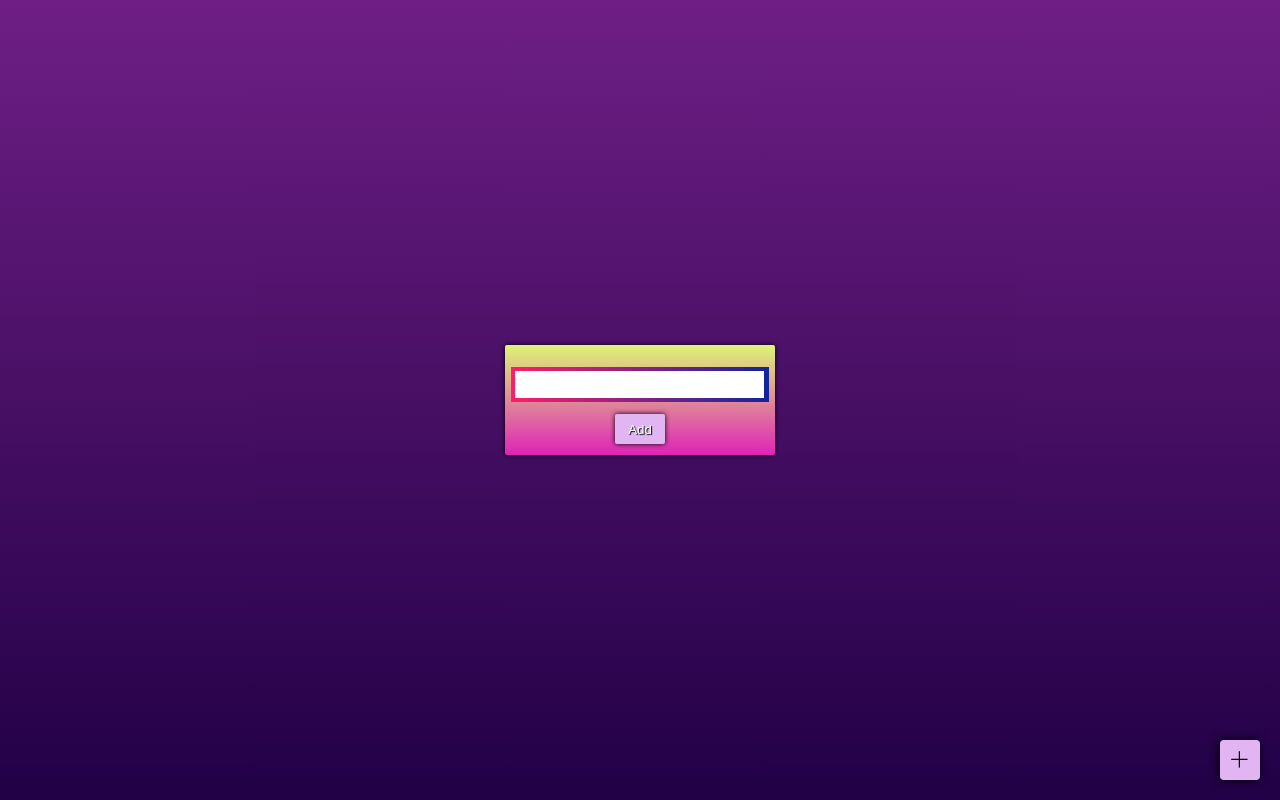
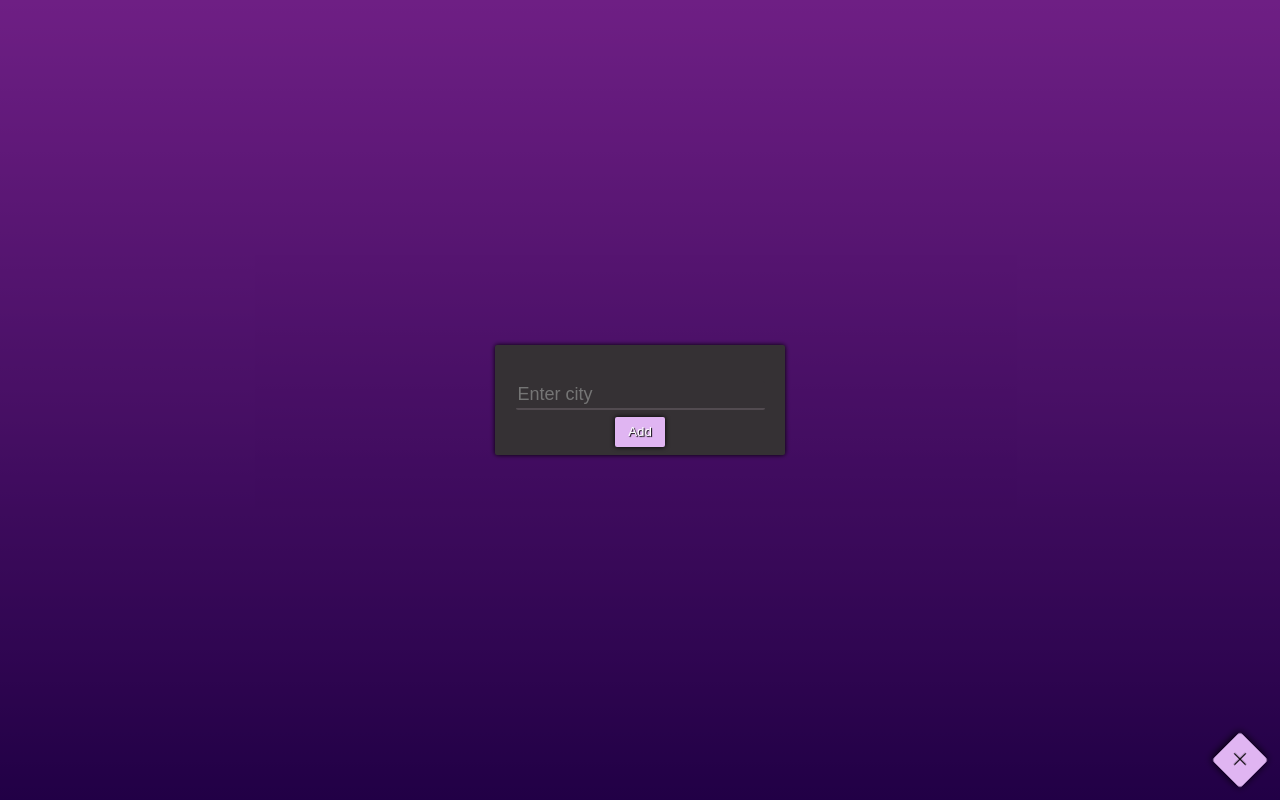
Before and after one commit to BerryJohn/react-weatherapp, a React (Create React App) app: page / in a window 1280 px wide. Both pictures are taken after a click on the button 1240 px from the left and 760 px from the top of the page. Built offline with nearby package versions, Linux system fonts and the light colour scheme.

Commit message:
Last polish to code, final version realse(?)

```diff
--- a/src/components/AddPinForm/AddPinForm.tsx
+++ b/src/components/AddPinForm/AddPinForm.tsx
@@ -60,7 +60,10 @@ const AddPinForm: FC<IAddPinForm> = (props) => {
 
     const closeHandler = (e:any) => {
         if(e.target == formWrapper.current)
-            props.openHandler();
+            {
+                props.openHandler();
+                setCityError('');
+            }
     }
 
     return (
@@ -69,9 +72,14 @@ const AddPinForm: FC<IAddPinForm> = (props) => {
                 <CityError>
                     {cityInputError}
                 </CityError>
-                <InputWrapper>
-                    <FormInput value={cityInput} type='text' onChange={e => setCityInput(e.target.value)} />
-                </InputWrapper>
+                    <FormInput
+                        placeholder='Enter city'
+                        value={cityInput}
+                        type='text'
+                        onChange={e => setCityInput(e.target.value)}
+                        maxLength={60}
+                        minLength={1}
+                    />
                 <InputButton onClick={addCityHandler}>Add</InputButton>
             </Form>
         </Wrapper>
@@ -96,7 +104,6 @@ const Wrapper = styled.div<IWrapper>`
     visibility:hidden;
     background-color:#0000000;
     transform:scale(0.8);
-
     ${props => (props.open && `
         visibility:visible;
         background-color:#0000007b;
@@ -109,18 +116,19 @@ interface IForm {
     open: boolean;
 }
 const Form = styled.div<IForm>`
-    background: rgb(223,36,183);
-    background: linear-gradient(0deg, rgba(223,36,183,1) 0%, rgba(221,244,119,1) 100%);
+    background: #353134;
     display:flex;
     flex-direction:column;
     align-items:center;
     justify-content:space-around;
-    width:250px;
-    height:100px;
+    width:270px;
+    min-height:100px;
+    max-height:120px;
     border-radius:2px;
     opacity:0;
     box-shadow: black 0px 0px 5px;
     padding:5px 10px;
+    transition:.2s;
     ${props => (props.open && `
         opacity:1;
     `
@@ -132,17 +140,15 @@ const FormInput = styled.input`
     font-size:18px;
     width:245px;
     border:none;
-
+    background: #353134;
+    border-bottom:2px solid #524b50;
+    color:white;
+    transition:.2s;
+    border-radius:2px;
     &:focus{
-        border:none;
+        border-bottom:2px solid rgba(64,0,134,1);
         outline:none;
     }
-`;
-
-const InputWrapper = styled.div`
-    width:100%;
-    padding:4px;
-    background: linear-gradient(to right, #ff1e69, #10259c);
 `;
 
 const InputButton = styled.button`
@@ -170,6 +176,7 @@ const InputButton = styled.button`
 `;
 
 const CityError = styled.p`
-    color:black;
+    color:#ff004c;
     margin:0;
+    height:20px;
 `;
--- a/src/components/App.tsx
+++ b/src/components/App.tsx
@@ -37,8 +37,8 @@ const App = () => {
         <Wrapper>
             <GlobalStyle />
             <WeatherPins cities={cities} setCities={setCitiesHandler} />
-            <AddPinForm visible={formOpen} setCities={setCitiesHandler} openHandler={openFormHandler}/>
-            <AddPinButton onClick={openFormHandler}>
+            <AddPinForm visible={formOpen} setCities={setCitiesHandler} openHandler={openFormHandler} />
+            <AddPinButton isOpen={formOpen} onClick={openFormHandler}>
                 <VscAdd />
             </AddPinButton>
         </Wrapper>
@@ -49,12 +49,15 @@ export default App;
 
 const Wrapper = styled.div`
       min-width:100vw;
+      max-width:100vw;
       min-height:100vh;
       position:relative;
-      overflow-y:hidden;
 `;
 
-const AddPinButton = styled.button`
+interface IAddPinButton {
+    isOpen: boolean;
+}
+const AddPinButton = styled.button<IAddPinButton>`
     border:none;
     width:40px;
     height:40px;
@@ -70,8 +73,10 @@ const AddPinButton = styled.button`
     justify-content:center;
     font-size:20px;
     transition:.1s;
+    ${props => props.isOpen && 'transform: rotate(45deg);'}
     &:hover{
         transform:scale(1.05);
+        ${props => props.isOpen && 'transform:scale(0.95) rotate(45deg);'}
     }
 `;
 
@@ -86,5 +91,19 @@ const GlobalStyle = createGlobalStyle`
       margin:0px;
       position:relative;
       font-family: 'Lato', sans-serif;
+      overflow-x:hidden;
+      &::-webkit-scrollbar {
+      width: 5px;
+    }
+    &::-webkit-scrollbar-track {
+        background: #353134;
+    }
+    &::-webkit-scrollbar-thumb {
+        background: #888;
+        transition:.1s;
+      }
+      &::-webkit-scrollbar-thumb:hover {
+      background: #555;
+      }
   }
 `;
--- a/src/components/WeatherPins/Pin/Pin.tsx
+++ b/src/components/WeatherPins/Pin/Pin.tsx
@@ -4,7 +4,7 @@ import styled, { css, keyframes } from 'styled-components';
 import { colors } from '../../../styledHelpers/colors';
 import { ICity } from '../../App';
 import API from '../../../helpers/api';
-import { WiBarometer, WiHumidity, WiStrongWind, WiCloud, WiNightAltSnow, WiNightClear, WiNightAltThunderstorm, WiNightAltShowers, WiNightFog, WiNightAltRain, WiNightAltCloudy, WiDaySunny, WiDayCloudy, WiDaySnow, WiDayThunderstorm, WiDayShowers, WiDayRain, WiDayFog } from "react-icons/wi";
+import { WiBarometer, WiHumidity, WiStrongWind, WiNightAltSnow, WiNightClear, WiNightAltThunderstorm, WiNightAltShowers, WiNightFog, WiNightAltRain, WiNightAltCloudy, WiDaySunny, WiDayCloudy, WiDaySnow, WiDayThunderstorm, WiDayShowers, WiDayRain, WiDayFog } from "react-icons/wi";
 import { VscChromeClose } from "react-icons/vsc";
 
 
@@ -61,7 +61,7 @@ const Pin: FC<IPin> = (props) => {
 
     const getCityImage = () => {
         const cityTime = getCityTime();
-        if(cityTime >= 20 && cityTime < 6){
+        if (cityTime >= 20 && cityTime < 6) {
             switch (data?.weather[0].main) {
                 case 'Clouds':
                     return (<WiNightAltCloudy />);
@@ -96,15 +96,17 @@ const Pin: FC<IPin> = (props) => {
                 default:
                     return (<WiDayFog />);
             }
-         }
+        }
     };
 
 
     if (!isLoaded)
         return (
-            <Wrapper>
-                louuuding
-            </Wrapper>
+            <LoadingWrapper>
+                <LoadWrapper>
+                    LOADING
+                </LoadWrapper>
+            </LoadingWrapper>
         );
     else
         return (
@@ -154,7 +156,7 @@ interface IWrapper {
     time?: number;
 }
 
-interface ICityName{
+interface ICityName {
     cityLength: number;
 }
 
@@ -162,6 +164,7 @@ interface ICityName{
 
 const Wrapper = styled.div<IWrapper>`
     overflow:hidden;
+    margin:15px 0;
     min-width:300px;
     max-width:300px;
     height:500px;
@@ -176,7 +179,6 @@ const Wrapper = styled.div<IWrapper>`
         if (props?.time === undefined) {
             return `
             background: rgb(74,63,182);
-            background: linear-gradient(0deg, #3fb649 0%, #d51a1a 100%);
         `;
         }
         else if (props?.time >= 22) {
@@ -223,7 +225,7 @@ const CityName = styled.div<ICityName>`
     white-space:nowrap;
     transition:1s;
     ${props => (
-        props?.cityLength >= 280 &&`
+        props?.cityLength >= 280 && `
         &:hover{
             transform:translateX(-${(props?.cityLength - 280)}px);
         }`
@@ -313,3 +315,24 @@ const DeleteWrapper = styled.button`
         border-radius:2px;
     }
 `;
+
+
+///////
+
+const LoadingWrapper = styled(Wrapper)`
+    display:flex;
+    align-items:center;
+    justify-content:center;
+`
+
+const BounceAnimation = keyframes`
+    0% { transform:rotate(0deg); }
+    100% { transform:rotate(360deg); }
+`;
+const LoadWrapper = styled.div`
+    border: 2px solid white;
+    width:60px;
+    height:60px;
+    border-radius:2px;
+    animation: ${BounceAnimation} 2s linear infinite;
+`;
--- a/src/components/WeatherPins/WeatherPins.tsx
+++ b/src/components/WeatherPins/WeatherPins.tsx
@@ -29,8 +29,11 @@ export default WeatherPins;
 
 const Wrapper = styled.div`
     min-width:100vw;
-    height:100vh;
+    max-width:100vw;
+    min-height:100vh;
     display:flex;
     align-items:center;
-    justify-content:center;
+    justify-content: safe center;
+    flex-wrap:wrap;
+    overflow:hidden;
 `;
```
